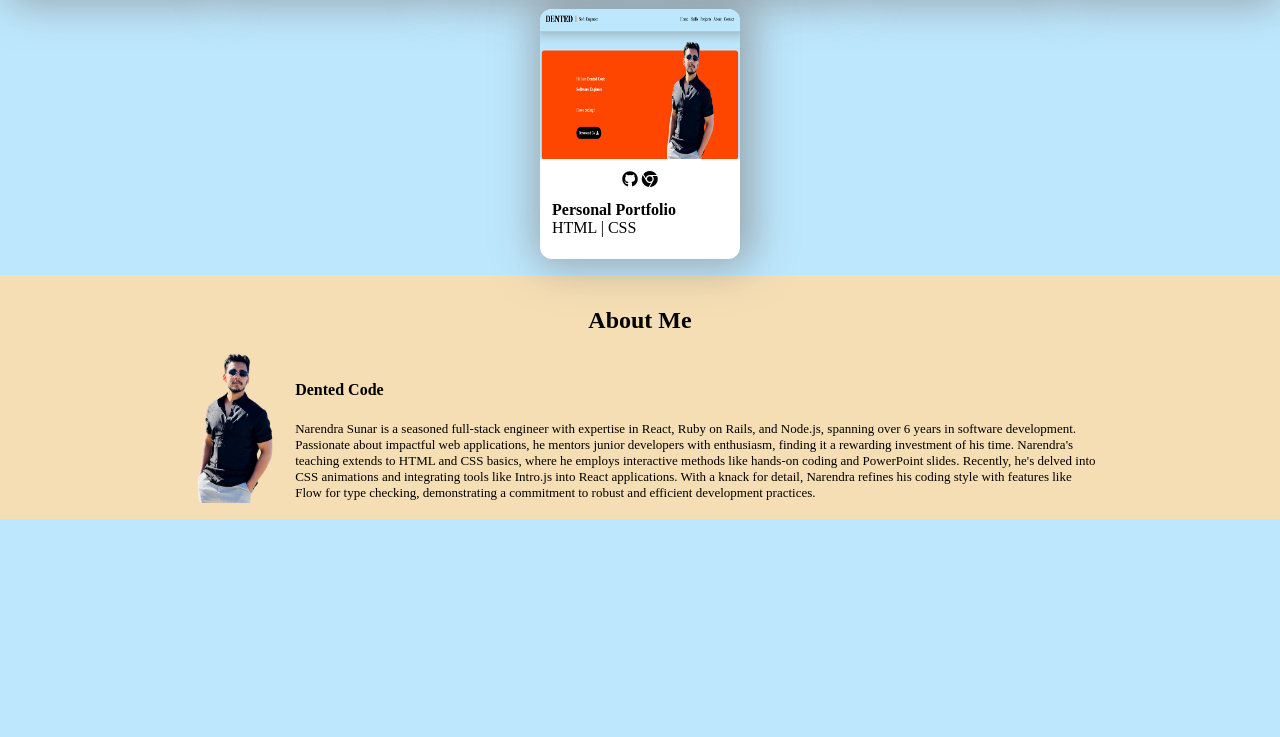
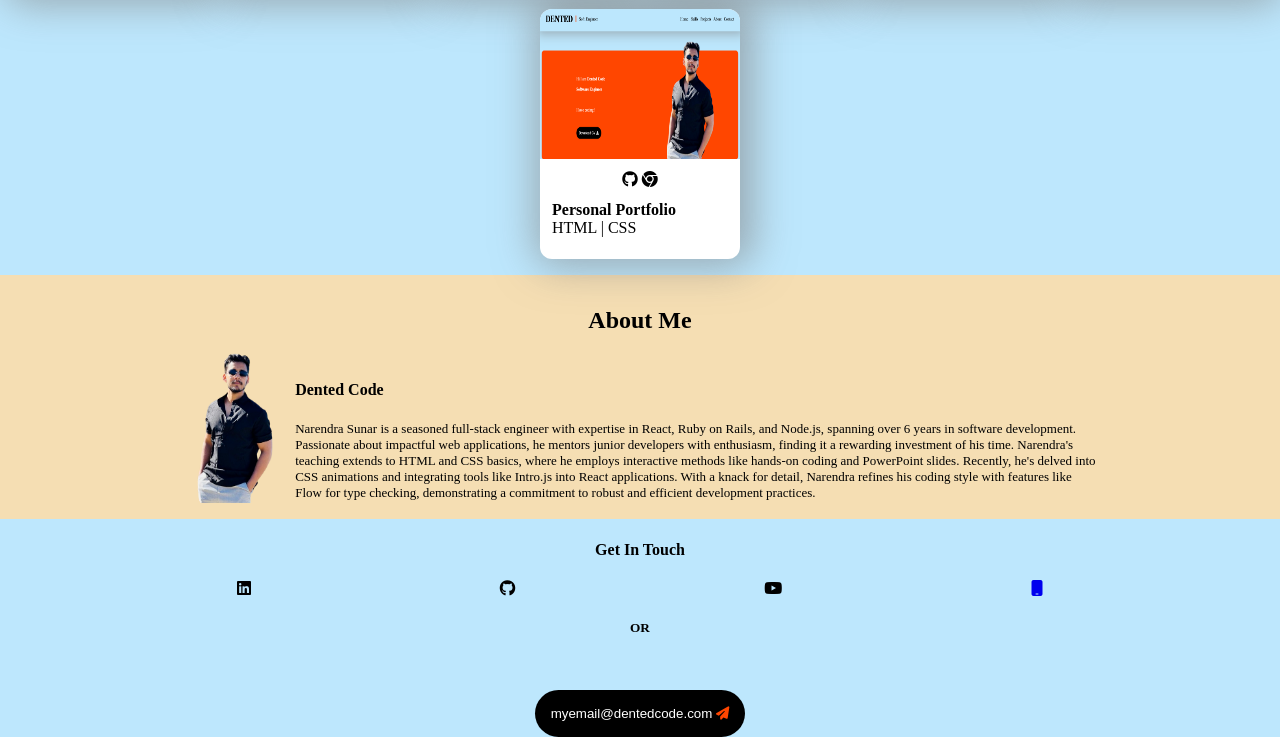
Before and after one commit to Naren404/html-portfolio-2, a plain HTML site: page index.html in a window 1280 px wide. Shown: the part 1087-1824 px from the top of the page. Before the commit the page ends 1622 px from the top, so only its background shows below. Drawn offline with Linux system fonts and the light colour scheme.

Commit message:
get in touch section

```diff
--- a/index.html
+++ b/index.html
@@ -303,5 +303,27 @@
       </div>
     </div>
   </section>
+
+  <!---Get In Touch Section---->
+  <section id="contact">
+    <center><h4>Get In Touch</h4></center>
+
+    <div class="flex-container get-in-touch-container">
+      <a><i class="fa-brands fa-linkedin"></i></a>
+      <a><i class="fa-brands fa-github"></i></a>
+      <a><i class="fa-brands fa-youtube"></i></a>
+      <a href="tel:04161453369"><i class="fa-solid fa-mobile"></i></a>
+    </div>
+
+    <center><h5>OR</h5></center>
+
+    <div class="mail-container">
+      <a href="mailto:myemail@dentedcode.com">
+        <button class="download-btn">
+          myemail@dentedcode.com <i class="fa-solid fa-paper-plane"></i>
+        </button>
+      </a>
+    </div>
+  </section>
 </body>
 </html>
--- a/style.css
+++ b/style.css
@@ -263,3 +263,20 @@ body {
   width: 100px;
   height: 150px;
 }
+
+/* Get In Touch Section */
+.get-in-touch-container {
+  justify-content: space-evenly;
+}
+
+.mail-container {
+  text-align: center;
+}
+
+.mail-container button {
+  padding: 16px;
+}
+
+.mail-container i {
+  color: var(--primary-color);
+}
```
